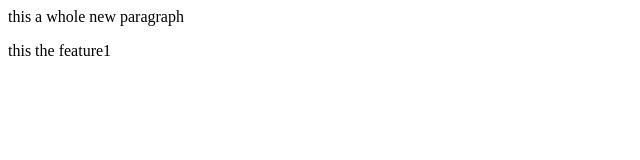
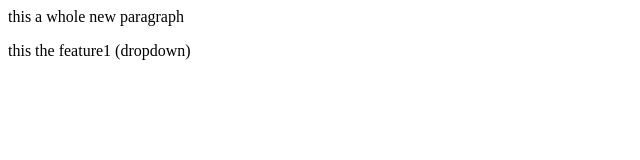
Before and after one commit to krishnareddy756/cuddly-octo-train, a plain HTML site: page index.html in a window 1280 px wide. Shown: the full height of the page, 0-640 px from the left. Drawn offline with Linux system fonts and the light colour scheme.

Commit message:
add drop down

```diff
--- a/index.html
+++ b/index.html
@@ -1,2 +1,2 @@
 <p> this a whole new paragraph<p>
-<p>this the feature1</p>
+<p>this the feature1 (dropdown)</p>
```
